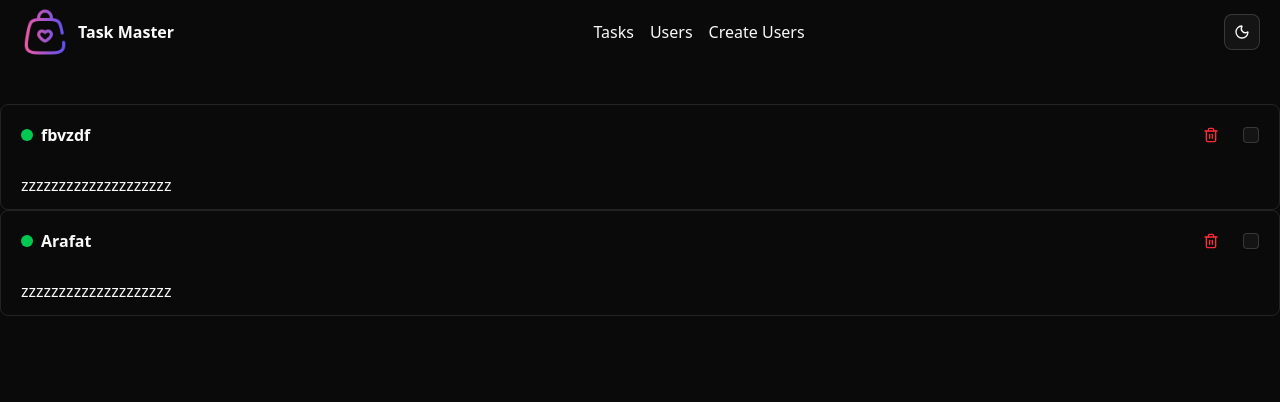
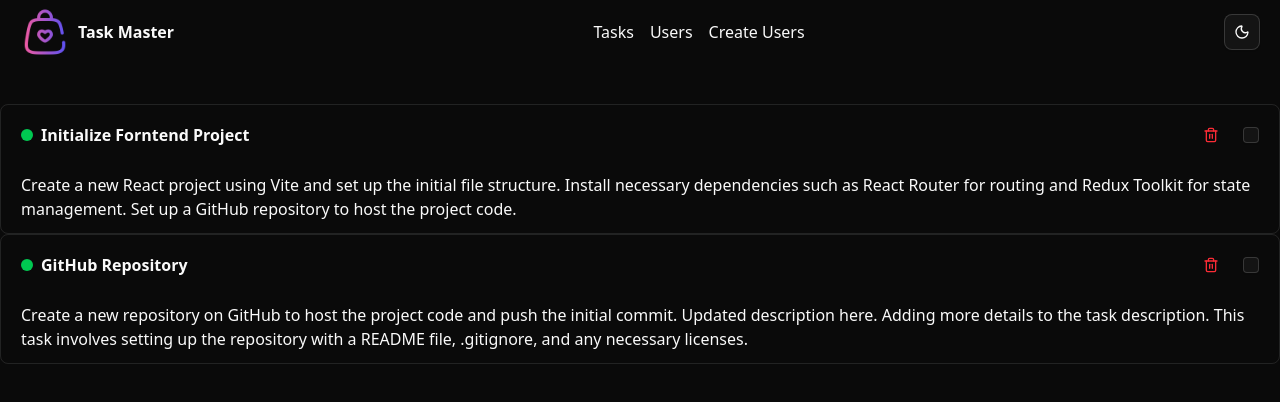
Before and after one commit to Arafat-boss/basic-todo-app-with-redux, a React (Vite) app: page /tasks in a window 1280 px wide. Shown: the top 402 px of the page. Built offline with nearby package versions, Linux system fonts and the light colour scheme.

Commit message:
cnow i am successfully create and render dynamic task

```diff
--- a/src/features/counter/taskSlice.ts
+++ b/src/features/counter/taskSlice.ts
@@ -15,16 +15,16 @@ const initialState : InisialTaskState = {
     tasks:[
         {
         id:0,
-        title:"fbvzdf ",
-        description:" zzzzzzzzzzzzzzzzzzzz",
+        title:"Initialize Forntend Project",
+        description:"Create a new React project using Vite and set up the initial file structure. Install necessary dependencies such as React Router for routing and Redux Toolkit for state management. Set up a GitHub repository to host the project code.",
         dueDate:"2025-06-20",
         isCompleted:false,
         priority: "High",
     },
         {
         id:0,
-        title:"Arafat ",
-        description:" zzzzzzzzzzzzzzzzzzzz",
+        title:"GitHub Repository",
+        description:"Create a new repository on GitHub to host the project code and push the initial commit. Updated description here. Adding more details to the task description. This task involves setting up the repository with a README file, .gitignore, and any necessary licenses.",
         dueDate:"2025-06-20",
         isCompleted:false,
         priority: "High",
```
